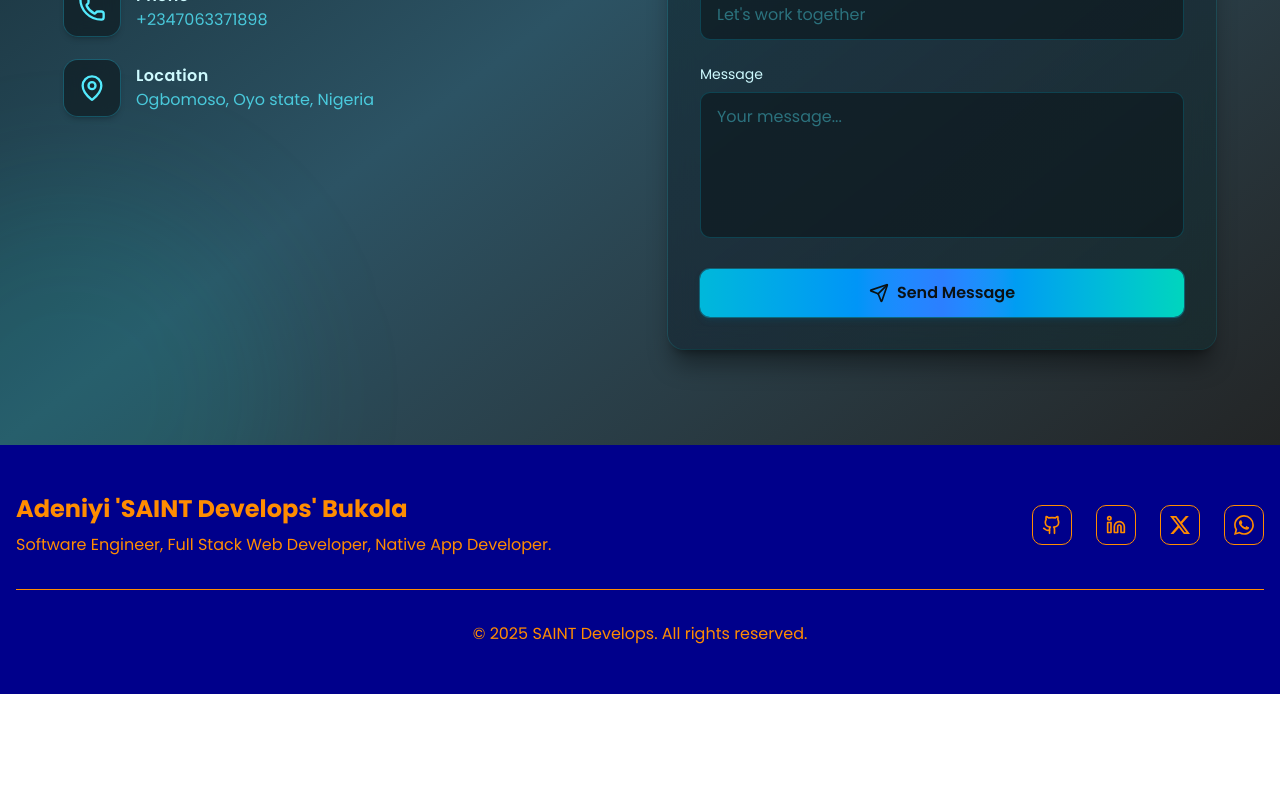
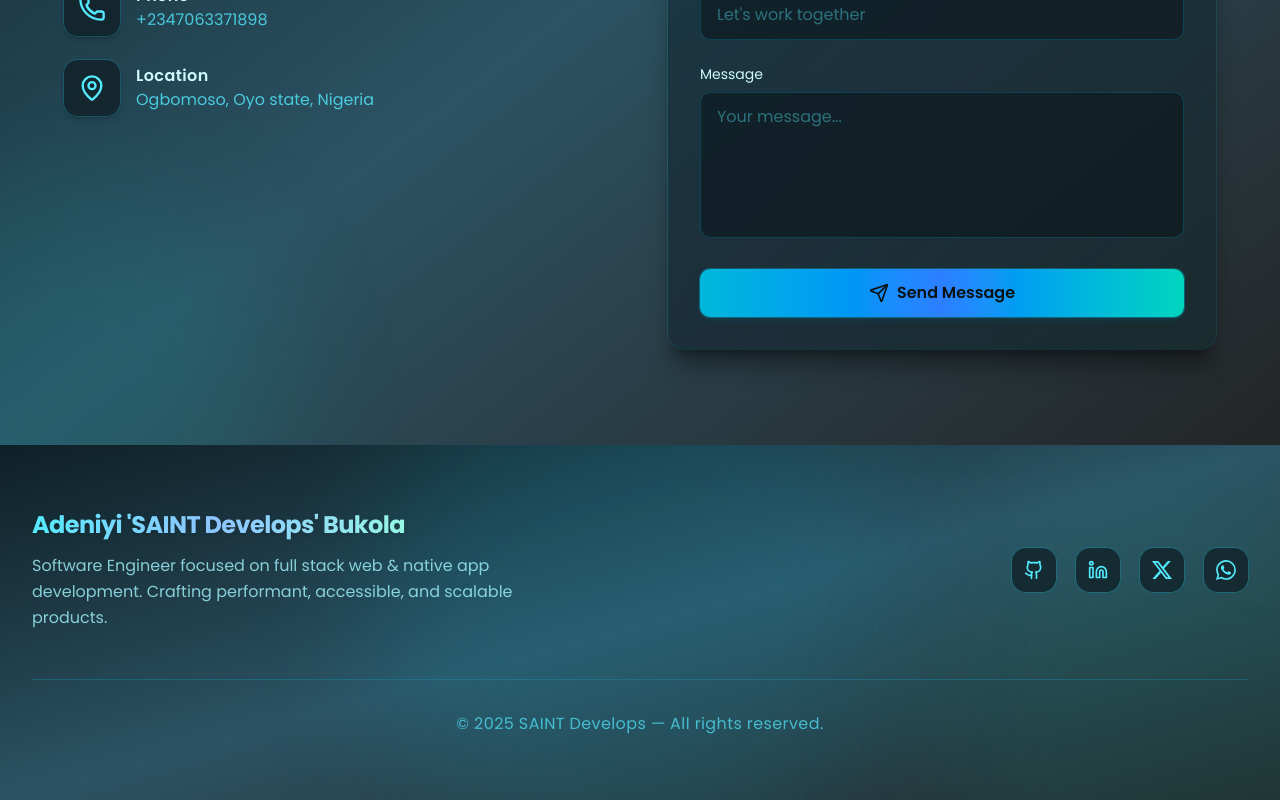
Before and after one commit to TopboySaint/my-portfolio-website, a React (Vite) app: page / in a window 1280 px wide. Shown: the part 4442-5242 px from the top of the page. Before the commit the page ends 5136 px from the top, so only its background shows below. Built offline with nearby package versions, Linux system fonts and the light colour scheme.

Commit message:
feat: enhance Footer component with new styling and improved layout

```diff
--- a/src/components/Footer.jsx
+++ b/src/components/Footer.jsx
@@ -11,22 +11,31 @@ export default function Footer() {
   ]
 
   return (
-    <footer className="bg-[#00008B] py-12 px-4 text-[#FF8C00]">
-      <div className="max-w-7xl mx-auto">
+    <footer className="relative overflow-hidden bg-gradient-to-br from-[#0f2027] via-[#2c5364] to-[#232526] py-16 px-4 sm:px-6 lg:px-8 text-cyan-100 font-[Poppins]">
+      {/* Decorative glows */}
+      <div className="pointer-events-none absolute -top-24 left-1/2 -translate-x-1/2 w-[540px] h-[540px] bg-cyan-400/10 rounded-full blur-3xl" />
+      <div className="pointer-events-none absolute bottom-[-200px] right-[-160px] w-[520px] h-[520px] bg-teal-400/10 rounded-full blur-3xl" />
+      <div className="pointer-events-none absolute top-1/2 left-0 w-[420px] h-[420px] -translate-y-1/2 bg-gradient-radial from-cyan-500/10 via-transparent to-transparent rounded-full blur-2xl" />
+
+      <div className="relative max-w-7xl mx-auto">
         <Motion.div
-          className="flex flex-col md:flex-row justify-between items-center"
+          className="flex flex-col md:flex-row justify-between items-center gap-10"
           initial={{ opacity: 0, y: 20 }}
           whileInView={{ opacity: 1, y: 0 }}
           transition={{ duration: 0.5, ease: "easeOut" }}
           viewport={{ once: true, margin: "-50px" }}
         >
-          <div className="mb-6 md:mb-0 text-center md:text-left">
-            <h3 className="text-xl sm:text-2xl font-bold text-[#FF8C00] mb-2">Adeniyi 'SAINT Develops' Bukola</h3>
-            <p className="text-[#FF8C00] text-sm sm:text-base">Software Engineer, Full Stack Web Developer, Native App Developer.</p>
+          <div className="mb-2 md:mb-0 text-center md:text-left max-w-lg">
+            <h3 className="text-xl sm:text-2xl font-extrabold mb-3 tracking-tight">
+              <span className="bg-clip-text text-transparent bg-gradient-to-r from-cyan-300 via-blue-300 to-teal-200 drop-shadow">Adeniyi 'SAINT Develops' Bukola</span>
+            </h3>
+            <p className="text-cyan-200/80 text-sm sm:text-base leading-relaxed">
+              Software Engineer focused on full stack web & native app development. Crafting performant, accessible, and scalable products.
+            </p>
           </div>
 
           <Motion.div
-            className="flex space-x-4 sm:space-x-6"
+            className="flex space-x-4 sm:space-x-5"
             initial={{ opacity: 0, y: 15 }}
             whileInView={{ opacity: 1, y: 0 }}
             transition={{ duration: 0.4, delay: 0.1, ease: "easeOut" }}
@@ -39,7 +48,7 @@ export default function Footer() {
                   key={index}
                   href={social.href}
                   aria-label={social.label}
-                  className="w-10 h-10 bg-[#00008B] border border-[#FF8C00] rounded-lg flex items-center justify-center hover:bg-[#FF8C00] transition-colors"
+                  className="w-11 h-11 rounded-xl flex items-center justify-center bg-[#0f1c21]/70 ring-1 ring-cyan-400/20 backdrop-blur-sm hover:bg-gradient-to-r hover:from-cyan-400/20 hover:via-blue-400/20 hover:to-teal-300/20 hover:shadow-md hover:shadow-cyan-500/20 transition-all duration-300"
                   whileHover={{ y: -2, opacity: 0.9 }}
                   initial={{ opacity: 0, y: 10 }}
                   whileInView={{ opacity: 1, y: 0 }}
@@ -47,7 +56,7 @@ export default function Footer() {
                   transition={{ duration: 0.3, delay: index * 0.03, ease: "easeOut" }}
                   viewport={{ once: true, margin: "-50px" }}
                 >
-                  <IconComponent className="w-5 h-5 text-[#FF8C00] hover:text-white" />
+                  <IconComponent className="w-5 h-5 text-cyan-300 group-hover:text-cyan-100 transition-colors" />
                 </Motion.a>
               )
             })}
@@ -55,14 +64,14 @@ export default function Footer() {
         </Motion.div>
 
         <Motion.div
-          className="border-t border-[#FF8C00] mt-8 pt-8 text-center"
+          className="border-t border-cyan-400/20 mt-12 pt-8 text-center"
           initial={{ opacity: 0 }}
           whileInView={{ opacity: 1 }}
           transition={{ duration: 0.4, delay: 0.2, ease: "easeOut" }}
           viewport={{ once: true, margin: "-50px" }}
         >
-          <p className="text-[#FF8C00] text-sm sm:text-base">
-            © {new Date().getFullYear()} SAINT Develops. All rights reserved.
+          <p className="text-cyan-300/70 text-xs sm:text-sm md:text-base tracking-wide">
+            © {new Date().getFullYear()} SAINT Develops — All rights reserved.
           </p>
         </Motion.div>
       </div>
```
